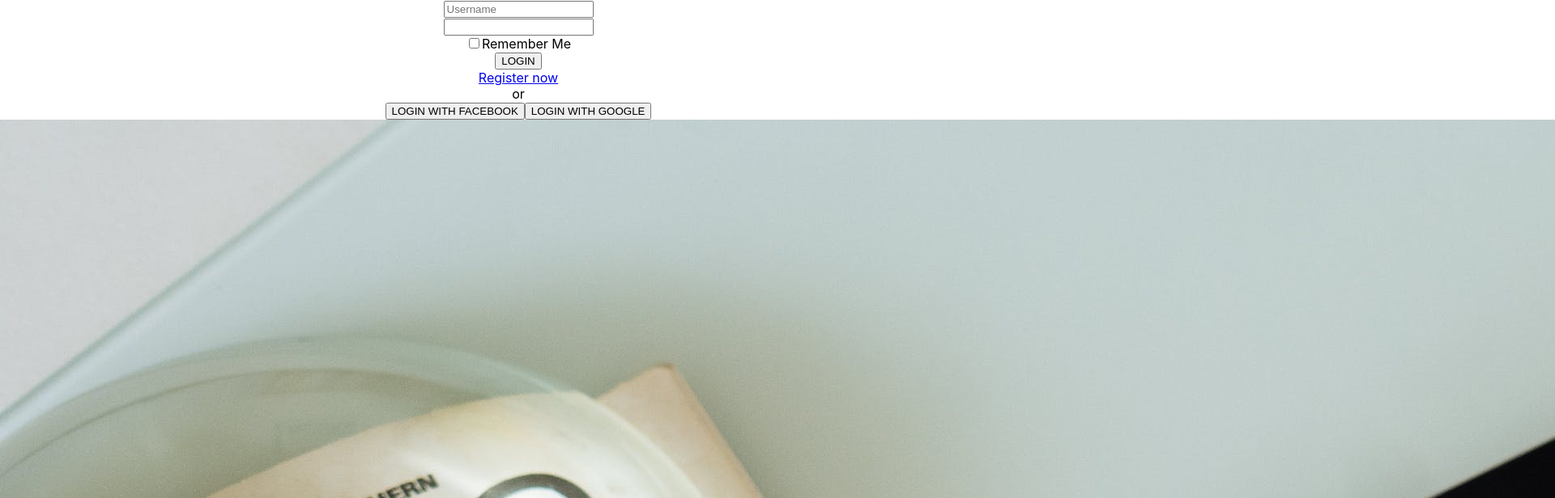
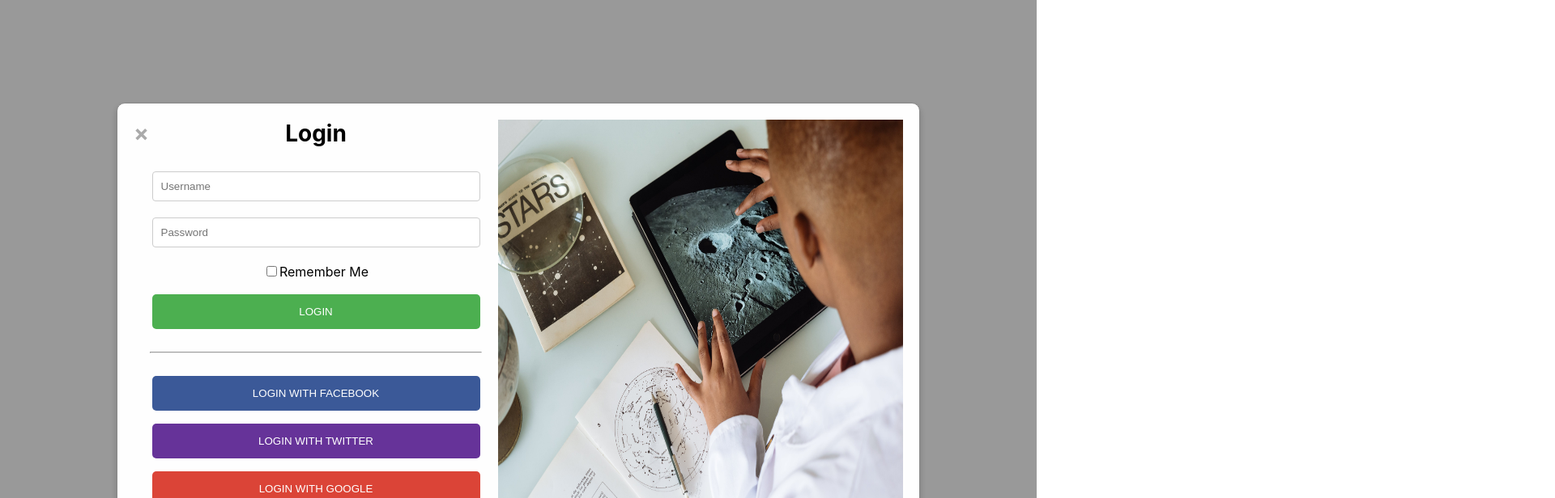
Before and after one commit to KevinShen0123/mini_drive, a React (Create React App) app in the folder drive/: page / in a window 1280 px wide. Shown: the top 616 px of the page at 81% size, 1920 px wide, since content can reach past the window. Built offline with nearby package versions, Linux system fonts and the light colour scheme.

Commit message:
add: CSS for Login component

```diff
--- a/drive/src/App.js
+++ b/drive/src/App.js
@@ -1,6 +1,6 @@
 import logo from './logo.svg';
 import './App.css';
-import Login from "./components/Login"
+import Login from "./components/Login/Login"
 
 function App() {
   return (
--- a/drive/src/components/Login.js
+++ /dev/null
@@ -1,69 +0,0 @@
-import React, { useState } from 'react';
-import './LoginModal.css'
-import logoImg from '../assets/login.jpg'
-
-
-export default function Login() {
-    const [username, setUsername] = useState('')
-    const [password, setPassword] = useState('')
-
-    const handleSubmit = (event) => {
-        event.preventDefault() // No refresh
-        // TODO: add axios
-        console.log('Logging in with', username, password)
-    }
-
-    const handleFBLogin = () => {
-        //TODO add logic here
-        console.log("Login with Facebook account")
-    }
-
-    const handleGGLogin = () => {
-        //TODO add logic here
-        console.log("Login with Google account")
-    }
-
-    return (
-        <div className="login-modal">
-            <div className="login-modal-left">
-                <div className="login-modal-left-upper">
-                    <form onSubmit={handleSubmit}>
-                            <div className="input-group">
-                                <input
-                                type="text"
-                                placeholder="Username"
-                                value={username}
-                                onChange={(e) => setUsername(e.target.value)}
-                                />
-                            </div>
-                            <div className="input-group">
-                                <input
-                                type="text"
-                                placeholder={password}
-                                onChange={(e) => setPassword(e.target.value)}/>
-                            </div>
-                            <div className="remember-me">
-                                <input type="checkbox" id="rememberMe" />
-                                <label htmlFor="rememberMe">Remember Me</label>
-                            </div>
-                            <button type="submit" className="login-button">LOGIN</button>
-                        </form>
-                </div>
-                <div className="login-modal-left-bottom">
-                    <div className="helper-links">
-                        <a href="#">Register now</a>
-                    </div>
-                    <div className="separator">or</div>
-                    <div className="social-logins">
-                        <button className="facebook-button" onClick={handleFBLogin}>LOGIN WITH FACEBOOK</button>
-                        <button className="google-button" onClick={handleGGLogin}>LOGIN WITH GOOGLE</button>
-                    </div>
-                </div>
-            </div>
-            <div className="login-modal-right">
-                <img className="login-logo"  src={logoImg} alt="Logo" />
-            </div>
-            </div>
-
-    )
-}
--- /dev/null
+++ b/drive/src/components/Login/Login.js
@@ -0,0 +1,80 @@
+import React, { useState } from 'react';
+import './LoginModal.css'
+import logoImg from '../../assets/login.jpg'
+
+
+export default function Login() {
+    const [username, setUsername] = useState('')
+    const [password, setPassword] = useState('')
+
+    const handleSubmit = (event) => {
+        event.preventDefault() // No refresh
+        // TODO: add axios
+        console.log('Logging in with', username, password)
+    }
+
+    const handleFBLogin = () => {
+        //TODO add logic here
+        console.log("Login with Facebook account")
+    }
+
+    const handleTWLogin = () => {
+        //TODO add logic here
+        console.log("Login with Twitter account")
+    }
+
+    const handleGGLogin = () => {
+        //TODO add logic here
+        console.log("Login with Google account")
+    }
+
+    return (
+        <div className="login-modal">
+            <div className="login-modal-content">
+                <div className="login-modal-left">
+                    <div className="login-modal-left-upper">
+                        <div className="login-text">Login</div>
+                        <form onSubmit={handleSubmit}>
+                            <div className="input-group">
+                                <input
+                                    type="text"
+                                    placeholder="Username"
+                                    value={username}
+                                    onChange={(e) => setUsername(e.target.value)}
+                                />
+                            </div>
+                            <div className="input-group">
+                                <input
+                                    type="text"
+                                    placeholder="Password"
+                                    value={password}
+                                    onChange={(e) => setPassword(e.target.value)}/>
+                            </div>
+                            <div className="remember-me">
+                                <input type="checkbox" id="rememberMe"/>
+                                <label htmlFor="rememberMe">Remember Me</label>
+                            </div>
+                            <button type="submit" className="login-button">LOGIN</button>
+                        </form>
+                    </div>
+                    <div className="login-modal-left-bottom">
+                        <hr/>
+                        <div className="social-logins">
+                            <button className="facebook-button" onClick={handleFBLogin}>LOGIN WITH FACEBOOK</button>
+                            <button className="twitter-button" onClick={handleTWLogin}>LOGIN WITH TWITTER</button>
+                            <button className="google-button" onClick={handleGGLogin}>LOGIN WITH GOOGLE</button>
+                        </div>
+                    </div>
+                </div>
+                <div className="login-modal-right">
+                    <img className="login-logo" src={logoImg} alt="Logo"/>
+                </div>
+                <div className="login-modal-close">
+                    <span className="close-button">&times;</span>
+                </div>
+            </div>
+
+        </div>
+
+    )
+}
--- /dev/null
+++ b/drive/src/components/Login/LoginModal.css
@@ -0,0 +1,140 @@
+.login-modal {
+    position: fixed;
+    z-index: 1;
+    left: 0;
+    top: 0;
+    width: 100%;
+    height: 100%;
+    /*overflow: auto;*/
+    background-color: rgba(0,0,0,0.4);
+}
+
+.login-text {
+    font-weight: bold;
+    font-size: 28px;
+    margin-bottom: 20px;
+}
+
+.login-modal-content {
+    background-color: #fefefe;
+    position: absolute;
+    top:50%;
+    left:50%;
+    transform: translate(-50%,-50%);
+    padding: 20px;
+    border: 1px solid #888;
+    box-shadow: 0 4px 8px 0 rgba(0,0,0,0.2);
+    width: 950px;
+    border-radius: 10px;
+    display: flex;
+    justify-content: space-between;
+}
+
+.close-button {
+    color: #aaa;
+    float: right;
+    font-size: 28px;
+    font-weight: bold;
+}
+
+.close-button:hover,
+.close-button:focus {
+    color: red;
+    cursor: pointer;
+}
+
+.input-group input {
+    width: 90%;
+    padding: 10px;
+    margin: 10px 0;
+    display: inline-block;
+    border: 1px solid #ccc;
+    box-sizing: border-box;
+    border-radius: 4px;
+}
+
+.remember-me {
+    margin: 10px 0;
+}
+
+.input-group input:focus {
+    border-color: #a4a4a4;
+    box-shadow: 0 0 0 2px rgb(164,164,164,0.2);
+}
+
+hr {
+    margin: 20px;
+}
+
+.login-button {
+    background-color: #4CAF50;
+    color:white;
+    padding: 14px 20px;
+    margin: 8px 0;
+    border: none;
+    cursor: pointer;
+    width: 90%;
+    border-radius: 5px;
+}
+
+.login-button:hover {
+    background-color: #45a049;
+}
+
+.facebook-button {
+    background-color: #3b5998;
+    color: white;
+    padding: 14px 20px;
+    margin: 8px 0;
+    border: none;
+    cursor: pointer;
+    width: 90%;
+    border-radius: 5px;
+}
+
+.facebook-button:hover {
+    opacity: 0.8;
+    cursor: pointer;
+}
+
+.google-button {
+    background-color: #db4437;;
+    color: white;
+    padding: 14px 20px;
+    margin: 8px 0;
+    border: none;
+    cursor: pointer;
+    width: 90%;
+    border-radius: 5px;
+}
+
+.google-button:hover {
+    opacity: 0.8;
+    cursor: pointer;
+}
+
+.twitter-button {
+    background-color: rebeccapurple;;
+    color: white;
+    padding: 14px 20px;
+    margin: 8px 0;
+    border: none;
+    cursor: pointer;
+    width: 90%;
+    border-radius: 5px;
+}
+
+.twitter-button:hover {
+    opacity: 0.8;
+    cursor: pointer;
+}
+
+.login-logo {
+    width: 500px;
+    height:500px;
+}
+
+.login-modal-close {
+    position: fixed;
+    /*float: right;*/
+}
```
Also changed, not shown: drive/src/components/LoginModal.css (deleted).
